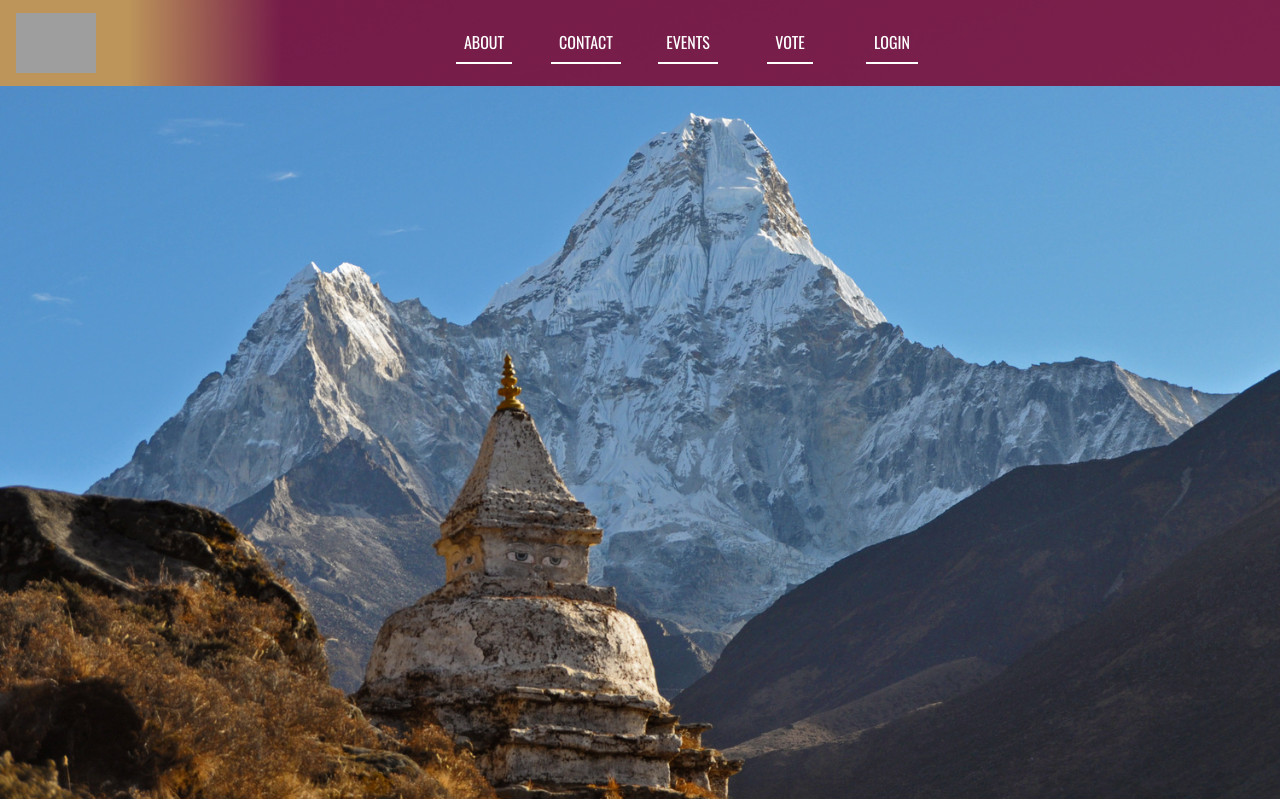
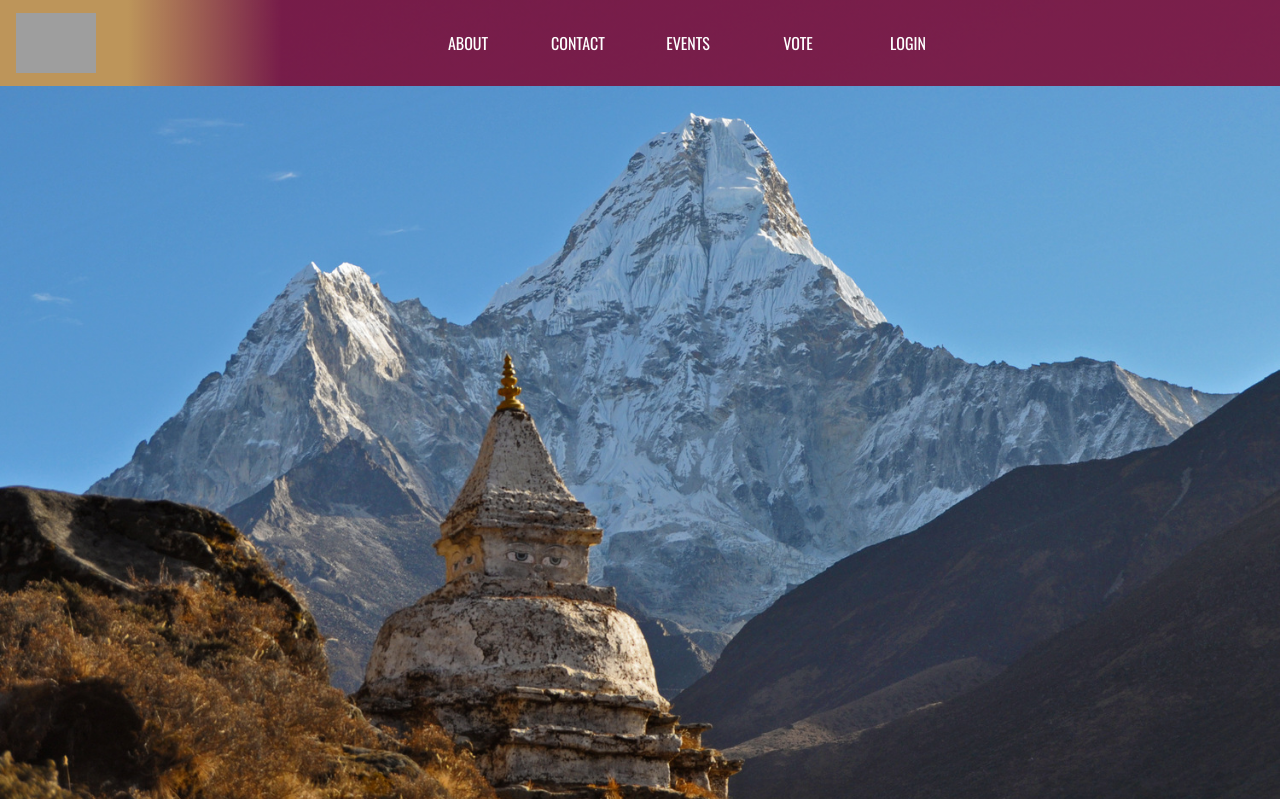
Before and after one commit to AswinTimalsina/NSA2020, a PHP site: page / in a window 1280 px wide. Shown: the top 799 px of the page. Run offline with PHP 8.4, Linux system fonts and the light colour scheme; some web fonts are replaced; grey boxes are pictures that could not be loaded.

Commit message:
jquery left

```diff
--- a/index.html
+++ b/index.html
@@ -13,51 +13,21 @@
 
 </head>
 <body>
-    <nav class="navbar navbar-expand-lg navbar-light">
-        <a class="navbar-brand" href="#"><img class="log" src="assets/logo.png"></a>
-
-        <button class="navbar-toggler" type="button" data-toggle="collapse" data-target="#navbarSupportedContent" aria-controls="navbarSupportedContent" aria-expanded="false" aria-label="Toggle navigation">
-          <span class="navbar-toggler-icon"></span>
-        </button>
-
-        <div class="collapse navbar-collapse navvie" id="navbarSupportedContent">
-          <ul class="navbar-nav mr-auto middle" >
-            <li class="nav-item">
-              <a class="nav-link" href="#about">About </a>
-            </li>
-            <li class="nav-item">
-              <a class="nav-link" href="#contact">Contact</a>
-            </li>
-            <li class="nav-item">
-                <a class="nav-link" href="#events">Events</a>
-              </li>
-              <li class="nav-item">
-                <a class="nav-link" href="#vote">Vote</a>
-              </li>
-              <li class="nav-item">
-                <a class="nav-link" href="#login">Login</a>
-              </li>
-            <!-- <li class="nav-item dropdown">
-              <a class="nav-link dropdown-toggle" href="#" id="navbarDropdown" role="button" data-toggle="dropdown" aria-haspopup="true" aria-expanded="false">
-                Dropdown
-              </a>
-              <div class="dropdown-menu" aria-labelledby="navbarDropdown">
-                <a class="dropdown-item" href="#">Action</a>
-                <a class="dropdown-item" href="#">Another action</a>
-                <div class="dropdown-divider"></div>
-                <a class="dropdown-item" href="#">Something else here</a>
-              </div>
-            </li> -->
-            <!-- <li class="nav-item">
-              <a class="nav-link disabled" href="#">Disabled</a>
-            </li> -->
-          </ul>
-          <!-- <form class="form-inline my-2 my-lg-0">
-            <input class="form-control mr-sm-2" type="search" placeholder="Search" aria-label="Search">
-            <button class="btn btn-outline-success my-2 my-sm-0" type="submit">Search</button>
-          </form> -->
-        </div>
-      </nav>
+  <nav class="navbar navbar-expand-lg navbar-light navie">
+    <a class="navbar-brand" href="/"><img class="log"src="assets/logo.png"></a>
+    <button class="navbar-toggler" type="button" data-toggle="collapse" data-target="#navbarNavAltMarkup" aria-controls="navbarNavAltMarkup" aria-expanded="false" aria-label="Toggle navigation">
+      <span class="navbar-toggler-icon"></span>
+    </button>
+    <div class="collapse navbar-collapse content-center" id="navbarNavAltMarkup">
+      <div class="navbar-nav">
+        <a class="nav-item nav-link" href="#about">ABOUT <span class="sr-only">(current)</span></a>
+        <a class="nav-item nav-link" href="#contact">CONTACT</a>
+        <a class="nav-item nav-link" href="#events">EVENTS</a>
+        <a class="nav-item nav-link" href="#vote">VOTE</a>
+        <a class="nav-item nav-link" href="#login">LOGIN</a>
+      </div>
+    </div>
+  </nav>
 
     <div class="parallax" id="about"></div>
 
--- a/style.css
+++ b/style.css
@@ -26,91 +26,6 @@ body{
     margin: 0;
 }
 
-body nav ul{
-    padding: 0;
-    margin: 0;
-}
-
-/* navbar design */
-nav.navbar{
-    width: 100%;
-    /* height: 50px; */
-    position: fixed;
-    /* background:/*rgb(230, 0, 73) rgb(179, 0, 57); */
-    background: linear-gradient(90deg, rgba(189,149,90,1) 10%, rgba(128,0,41,0.8) 22%);
-    transition: all 0.4s ease-in-out;
-}
-
-/* navbar design ends*/
-
-.middle{
-    width: 100%;
-    display: flex;
-    justify-content: center;
-}
-
-/* logo */
-img.log{
-    height: 60px;
-}
-
-ul div.logo{
-    text-align: left;
-    position: absolute;
-    width: 100%;
-    z-index: -1;
-}
-
-/* logo ends*/
-/*
-ul li{
-    display: inline-block;
-} */
-
-.navbar-light .navbar-nav a.nav-link{
-    color: white;
-    /* font-weight: bold; */
-    /* -webkit-text-stroke: .1px black; */
-    text-decoration: none;
-    list-style: none;
-    font-family: 'Oswald', sans-serif;
-    text-transform: uppercase;
-}
-
-.navvie{
-    display: flex;
-    justify-content: center;
-}
-
-.middle li{
-    height: 63px;
-    display: flex;
-    justify-content: center;
-    align-items: center;
-    width: 102px;
-}
-
-
-/* useful later */
-ul li a{
-    color: white;
-    /* font-weight: bold; */
-    /* -webkit-text-stroke: .1px black; */
-    text-decoration: none;
-    list-style: none;
-    font-family: 'Oswald', sans-serif;
-    text-transform: uppercase;
-}
-
-ul li a:hover{
-    color: #BD955A;
-    text-decoration: none;
-}
-
-/* #ham1{
-    display: none;
-} */
-
 /* body part */
 .block1{
     width: 100%;
@@ -123,50 +38,42 @@ padding: 10px;}
 
 /*body part ends*/
 
-.nav-item .nav-link{
-    border-bottom: 2px solid white;
+.navie{
+    background: linear-gradient(90deg, rgba(189,149,90,1) 10%, rgba(128,0,41,0.8) 22%);
+
 }
 
-nav.shrink{
-    padding: 20px 0;
-    background: rgba(242, 242, 242, 0.4);
+.content-center{
+    justify-content: center;
 }
 
-.middle li a.shrink-black{
-    color: #800029;
-}
-.middle li a.shrink-black:hover{
-    color: #BD955A;
-    -webkit-text-stroke: .5px black;
+img.log{
+    height: 60px;
 }
 
+nav.navbar-light .navbar-nav .nav-link {
+    font-family: 'Oswald', sans-serif;
+    color: white;
+    width: 110px;
+    text-align: center;
+    height: 100%;
+}
 
-@media only screen and (max-width: 810px){
-    .navbar1{
-        background: linear-gradient(90deg, rgba(128,0,41,0.8) 33%, rgba(189,149,90,1) 51%, rgba(128,0,41,0.8) 69%);
+.navbar-nav{
+    align-items: center;
+}
+/*
+@media (max-width:991px){
+    .log{
+        margin-left: 50%;
     }
-    .different1.media-change1{
-       display: none;
-    }
+} */
+.navbar-light .navbar-toggler{
+    color: white !important;
+    border-color: white !important;
+}
 
-    ul li{
-        display: block;
-    }
-
-    ul div.logo{
-        text-align: center;
-    }
-
-    li#ham1{
-        display: flex;
-       float: right;
-       width: 39px;
-    }
-
-    div.middle{
-        display: inline-block;
-
-    }
-
-
+.navbar{
+    position: fixed !important;
+    width: 100%;
 }
```
